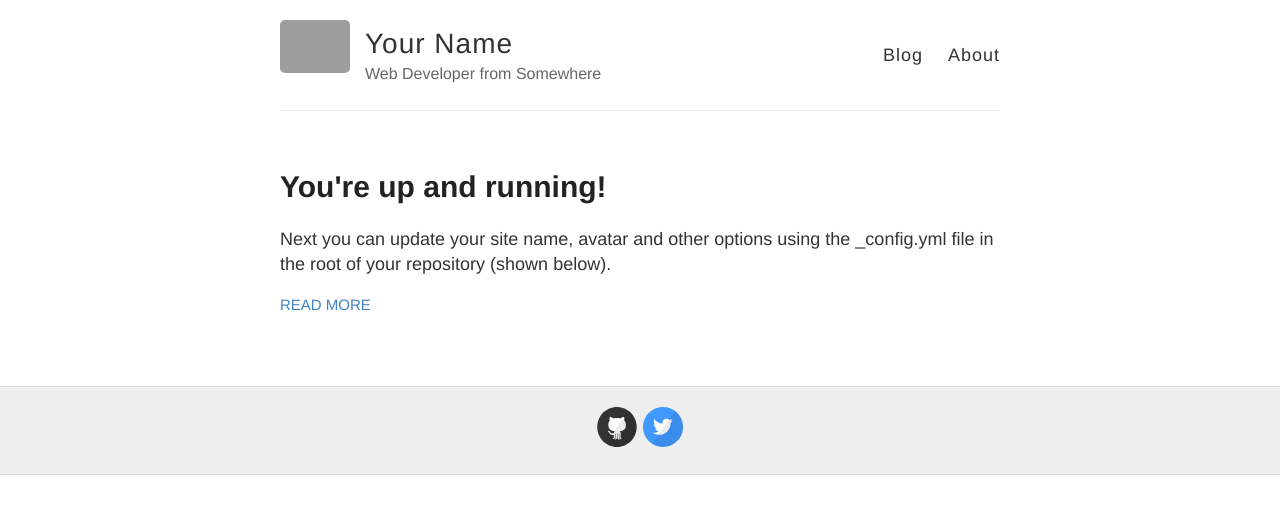
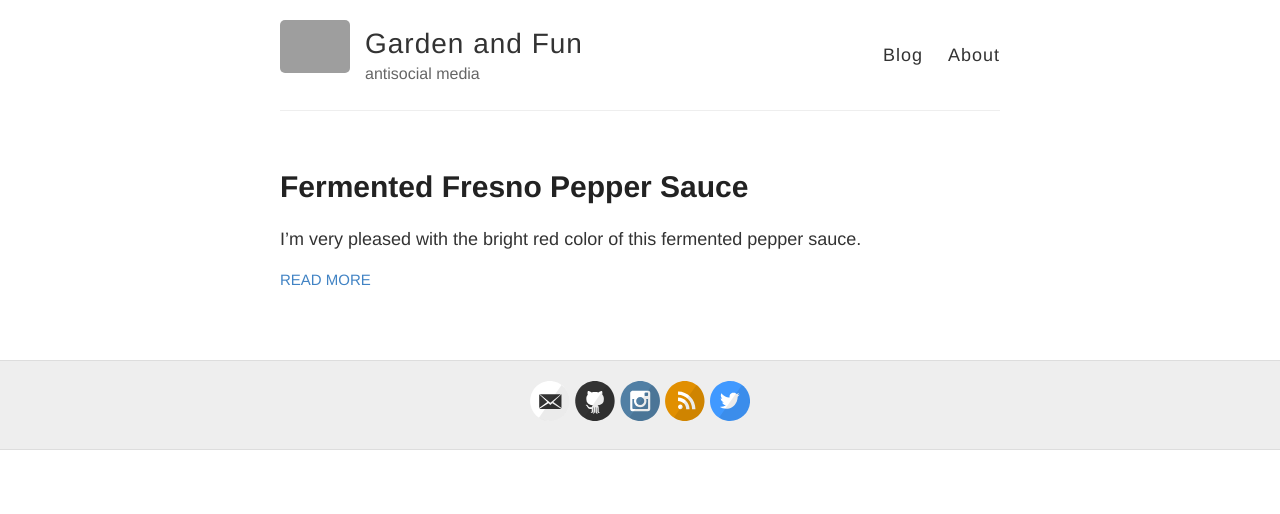
Before and after one commit to nikhildes/nikhildes.github.io, a Jekyll site: the page built from index.html, in a window 1280 px wide. Shown: the top 514 px of the page. Built offline with Jekyll 4.4.1, drawn with Linux system fonts in a browser that asks for light colours; part of the change alters nothing that is shown; grey boxes are pictures that could not be loaded.

Commit message:
initial post

```diff
--- a/_config.yml
+++ b/_config.yml
@@ -3,10 +3,10 @@
 #
 
 # Name of your site (displayed in the header)
-name: Your Name
+name: Garden and Fun
 
 # Short bio or description (displayed in the header)
-description: Web Developer from Somewhere
+description: antisocial media
 
 # URL of your avatar or profile pic (you could use your GitHub profile pic)
 avatar: https://raw.githubusercontent.com/barryclark/jekyll-now/master/images/jekyll-logo.png
@@ -18,15 +18,15 @@ avatar: https://raw.githubusercontent.com/barryclark/jekyll-now/master/images/je
 # Includes an icon in the footer for each username you enter
 footer-links:
   dribbble:
-  email:
+  email: thenikhil+blog@gmail.com
   facebook:
   flickr:
-  github: barryclark/jekyll-now
-  instagram:
+  github: nikhildes
+  instagram: kalimirchi_47
   linkedin:
   pinterest:
-  rss: # just type anything here for a working RSS icon
-  twitter: jekyllrb
+  rss: feed me
+  twitter: nikhildes
   stackoverflow: # your stackoverflow profile, e.g. "users/50476/bart-kiers"
   youtube: # channel/<your_long_string> or user/<user-name>
   googleplus: # anything in your profile username that comes after plus.google.com/
--- a/_posts/2014-3-3-Hello-World.md
+++ /dev/null
@@ -1,10 +0,0 @@
----
-layout: post
-title: You're up and running!
----
-
-Next you can update your site name, avatar and other options using the _config.yml file in the root of your repository (shown below).
-
-![_config.yml]({{ site.baseurl }}/images/config.png)
-
-The easiest way to make your first post is to edit this one. Go into /_posts/ and update the Hello World markdown file. For more instructions head over to the [Jekyll Now repository](https://github.com/barryclark/jekyll-now) on GitHub.
--- /dev/null
+++ b/_posts/2019-9-2-Fermented-Fresno-Pepper-Sauce.md
@@ -0,0 +1,18 @@
+---
+layout: post
+title: Fermented Fresno Pepper Sauce
+---
+
+I'm very pleased with the bright red color of this fermented pepper sauce.
+
+- 5 cloves of garlic
+- 1 tbsp coriander seed
+- 1 lb red fresno peppers
+
+The peppers are mild and sweet, with a pleasant fruity heat. I decided to leave the seeds in to balance the sweetness of the red pepper.
+
+They were fermented for two days in a 2.5% salt brine, then immersion blended with some of the brine. Room temperature here is warm, around 76-77&deg;F
+
+I am going to save the excess brine to kickstart the next batch of sauce and to use as a salty, savory and acidic seasoning for cooking.
+
+![fresno pepper sauce]({{ site.baseurl }}/images/fresnopeppersauce.jpg)
```
Also changed, not shown: images/jekyll-now-theme-screenshot.jpg (deleted), images/step1.gif (deleted), 1 other file.
